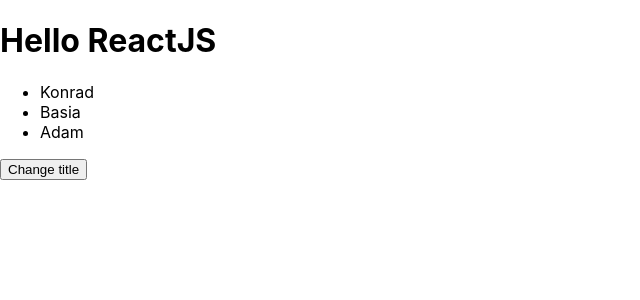
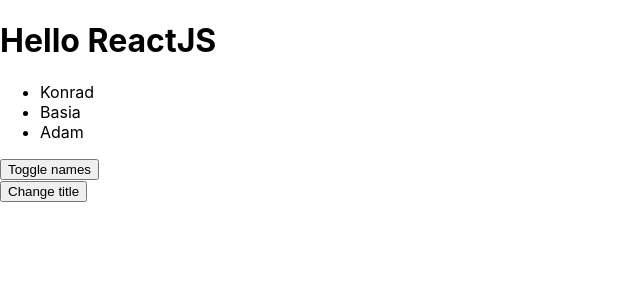
Before and after one commit to KonradGmur/Basic-Project, a React (Create React App) app: page / in a window 1280 px wide. Shown: the top 300 px of the page, without its empty margins (0-640 px from the left). Built offline with nearby package versions, Linux system fonts and the light colour scheme.

Commit message:
react test 5

```diff
--- a/src/App.js
+++ b/src/App.js
@@ -2,10 +2,20 @@
 import "./App.css";
 
 const Names = () => {
+  const [showNameState, setShowNameState] = React.useState(true);
   const names = ["Konrad", "Basia", "Adam"];
-  const namesList = names.map((name) => <li>{name}</li>);
-  const showNames = true;
-  return <div>{showNames ? <ul>{namesList}</ul> : "Brak imion"}</div>;
+  const namesList = names.map((name) => <li key={name}>{name}</li>);
+
+  const toggleNames = () => {
+    setShowNameState(!showNameState);
+  };
+
+  return (
+    <div>
+      {showNameState ? <ul>{namesList}</ul> : "Brak imion"}
+      <button onClick={toggleNames}>Toggle names</button>
+    </div>
+  );
 };
 
 class Headline extends Component {
```
